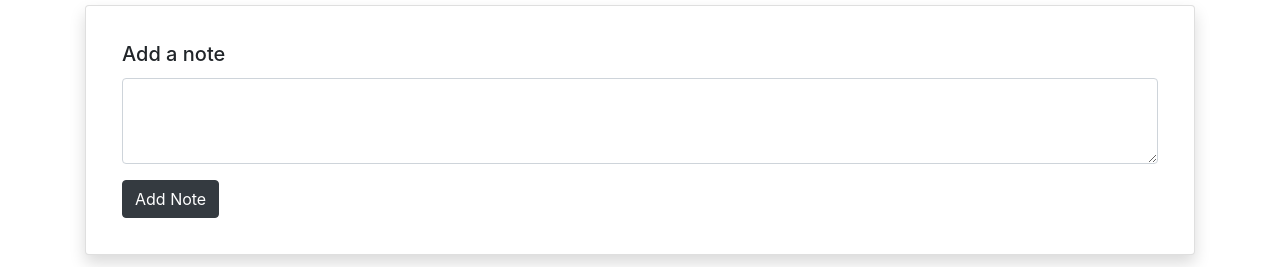
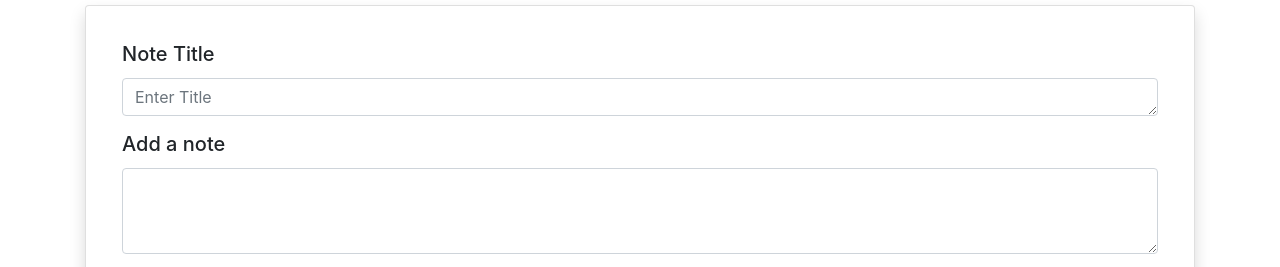
Before and after one commit to yashms25/NotesApp, a plain HTML site: page index.html in a window 1280 px wide. Shown: the part 123-390 px from the top of the page. Drawn offline with nearby package versions, Linux system fonts and the light colour scheme.

Commit message:
Update index.html

```diff
--- a/index.html
+++ b/index.html
@@ -37,9 +37,13 @@
         <h1>Welcome To Magic Notes</h1>
         <div class="card shadow p-3 mb-5 bg-white rounded">
             <div class="card-body">
+                <h5 class="card-title">Note Title</h5>
+                <div class="form-group">
+                    <textarea class="form-control"  placeholder="Enter Title" id="title" rows="1"></textarea>
+                </div>
                 <h5 class="card-title">Add a note</h5>
                 <div class="form-group">
-                    <textarea class="form-control" id="addTxt" rows="3"></textarea>
+                    <textarea class="form-control"  id="addTxt" rows="3"></textarea>
                 </div>
                 <button class="btn btn-dark" id="addBtn">Add Note</button>
             </div>
```
